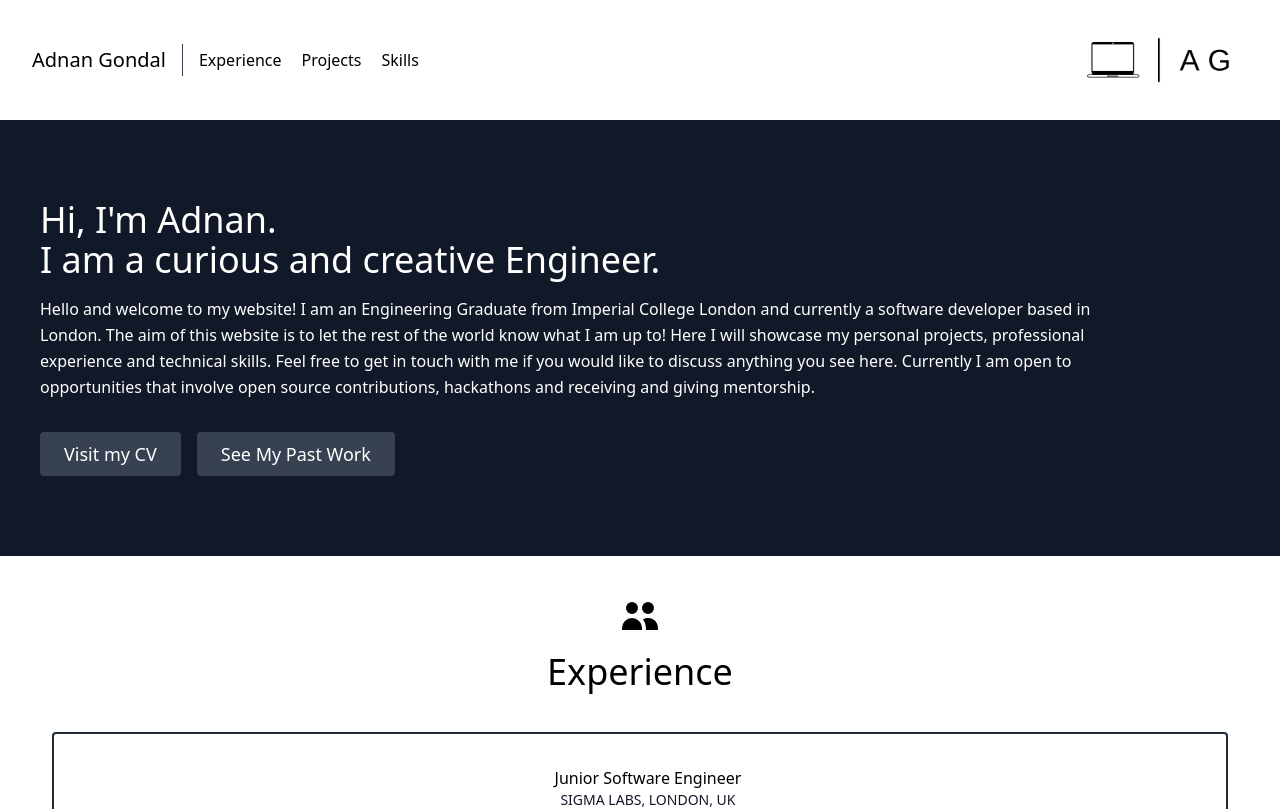
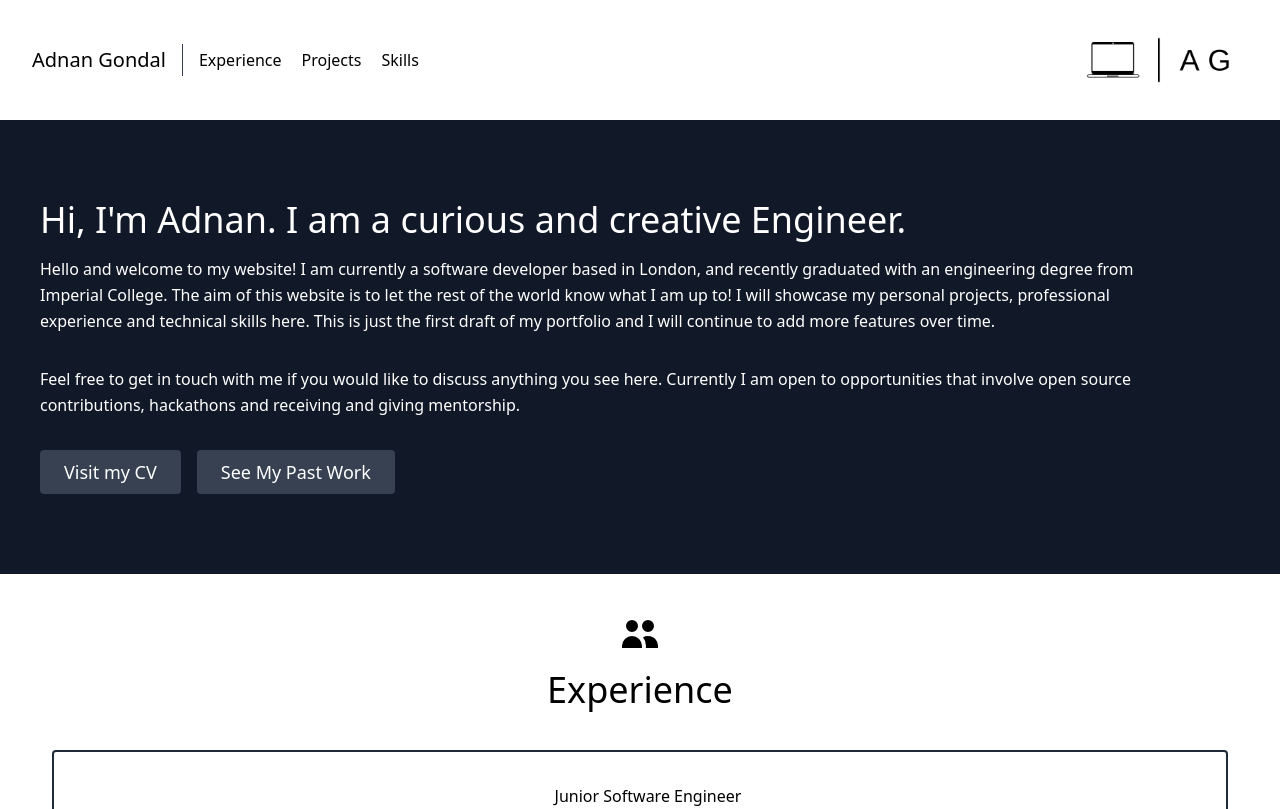
Before and after one commit to AdnanGondal/my-portfolio, a React (Create React App) app: page / in a window 1280 px wide. Shown: the top 809 px of the page. Built offline with nearby package versions, Linux system fonts and the light colour scheme.

Commit message:
modified content

```diff
--- a/src/components/About.js
+++ b/src/components/About.js
@@ -4,21 +4,26 @@ export default function About() {
   return (
     <section id="about" className="bg-gray-900">
       <div className="container mx-auto flex px-10 py-20 md:flex-row flex-col items-center">
-        <div className="lg:flex-grow md:w-1/2 lg:pr-24 md:pr-16 flex flex-col md:items-start md:text-left mb-16 md:mb-0 items-center text-center">
+        <div className="lg:flex-grow  lg:pr-24 md:pr-16 flex flex-col md:items-start md:text-left mb-16 md:mb-0 items-center text-center">
           <h1 className="title-font sm:text-4xl text-3xl mb-4 font-medium text-white">
             Hi, I'm Adnan.
-            <br className="hidden lg:inline-block" />I am a curious and creative
+            <br className="hidden inline-block" /> I am a curious and creative
             Engineer.
           </h1>
           <p className="mb-8 leading-relaxed text-white">
-            Hello and welcome to my website! I am an Engineering Graduate from
-            Imperial College London and currently a software developer based in
-            London. The aim of this website is to let the rest of the world know
-            what I am up to! Here I will showcase my personal projects,
-            professional experience and technical skills. Feel free to get in
-            touch with me if you would like to discuss anything you see here.
-            Currently I am open to opportunities that involve open source
-            contributions, hackathons and receiving and giving mentorship.
+            Hello and welcome to my website! I am currently a software developer
+            based in London, and recently graduated with an engineering degree
+            from Imperial College. The aim of this website is to let the rest of
+            the world know what I am up to! I will showcase my personal
+            projects, professional experience and technical skills here. This is
+            just the first draft of my portfolio and I will continue to add more
+            features over time.
+          </p>
+          <p className="mb-8 leading-relaxed text-white">
+            Feel free to get in touch with me if you would like to discuss
+            anything you see here. Currently I am open to opportunities that
+            involve open source contributions, hackathons and receiving and
+            giving mentorship.
           </p>
           <div className="flex justify-center">
             <a
--- a/src/components/Footer.js
+++ b/src/components/Footer.js
@@ -4,6 +4,7 @@ import { FaGithubSquare } from "react-icons/fa";
 import { MdEmail } from "react-icons/md";
 
 export default function Footer() {
+  const ICON_SIZE = 36;
   return (
     <footer class="footer bg-white relative pt-1 border-b-2 border-blue-700 bg-gray-900 flex flex-col">
       <div class="container mx-auto pt-6">
@@ -12,7 +13,7 @@ export default function Footer() {
             <div class="flex flex-col mx-4">
               <a href="https://www.linkedin.com/in/adnan-gondal-2021/">
                 <span class="font-bold text-white uppercase mb-2 cursor-pointer">
-                  <FaLinkedin size={42} />
+                  <FaLinkedin size={ICON_SIZE} />
                 </span>{" "}
               </a>
               {/* <span class="my-2">
@@ -36,7 +37,7 @@ export default function Footer() {
               <a href="https://github.com/AdnanGondal">
                 {" "}
                 <span class="font-bold text-white uppercase mt-4 md:mt-0 mb-2 cursor-pointer">
-                  <FaGithubSquare size={42}></FaGithubSquare>
+                  <FaGithubSquare size={ICON_SIZE}></FaGithubSquare>
                 </span>
               </a>
 
@@ -59,7 +60,7 @@ export default function Footer() {
             <div class="flex flex-col mx-4">
               <a href="mailto:adnangondal1@hotmail.com">
                 <span class="font-bold text-white uppercase mt-4 md:mt-0 mb-2 cursor-pointer">
-                  <MdEmail size={42}></MdEmail>
+                  <MdEmail size={ICON_SIZE}></MdEmail>
                 </span>
               </a>
 
--- a/src/data.js
+++ b/src/data.js
@@ -3,7 +3,7 @@ export const projects = [
     title: "Save a Meal",
     subtitle: "React, Tailwind, Node, Express, Postgres",
     description:
-      "Lorem ipsum dolor sit amet consectetur adipisicing elit. Praesentium dolore rerum laborum iure enim sint nemo omnis voluptate exercitationem eius?",
+      "This project involved all aspects of the software engineering lifecycle; including design, implementation and testing. ",
     image:
       "https://user-images.githubusercontent.com/43793942/140721187-6f044142-ac0b-495d-997e-db9469225a0f.png",
     link: "https://github.com/BledarF/save-a-meal",
@@ -12,10 +12,10 @@ export const projects = [
     title: "World for Women",
     subtitle: "React, Bootstrap, Node, Express, Postgres",
     description:
-      "Lorem ipsum dolor sit amet consectetur adipisicing elit. Praesentium dolore rerum laborum iure enim sint nemo omnis voluptate exercitationem eius?",
+      "A dashboard app that uses data from the World Bank. The project involved creating a REST API using Node and Express, to provide data to a React frontend.",
     image:
       "https://github.com/gsinghlak12/worldbank/raw/main/User_Manual_images/01-HomePage.png",
-    link: "https://reactbootcamp.com",
+    link: "https://github.com/AdnanGondal/worldbank",
   },
 ];
 
```
